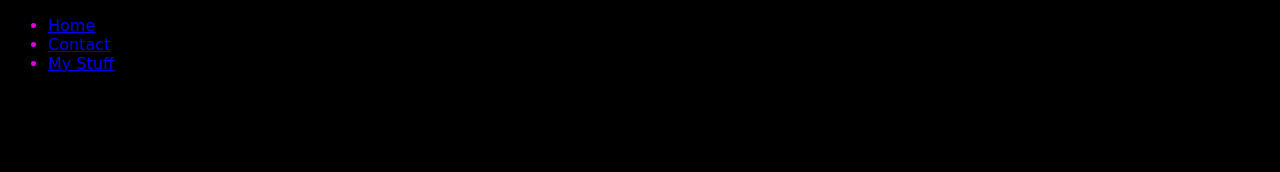
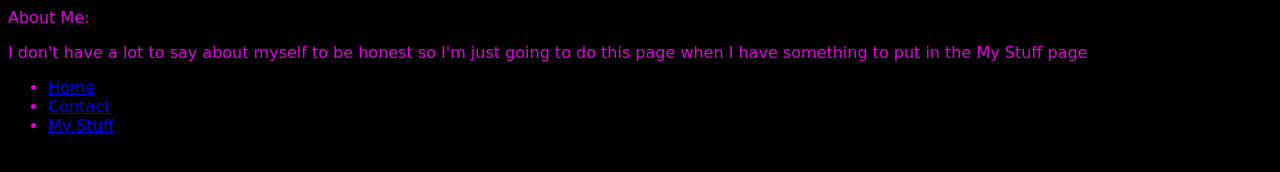
Before and after one commit to MRANOMALY-Games/MRANOMALY-Games, a plain HTML site: page about.html in a window 1280 px wide. Drawn offline with Linux system fonts and the light colour scheme.

Commit message:
Update about.html

```diff
--- a/about.html
+++ b/about.html
@@ -10,7 +10,9 @@
     <link href="style.css" rel="stylesheet" type="text/css" media="all">
   </head>
   <body>
-    <!-- Navigation bar -->
+    <header>About Me:
+      <p>I don't have a lot to say about myself to be honest so I'm just going to do this page when I have something to put in the My Stuff page</p>
+    </header>
     <nav>
       <ul>
         <li><a href="index.html">Home</a></li>
```
